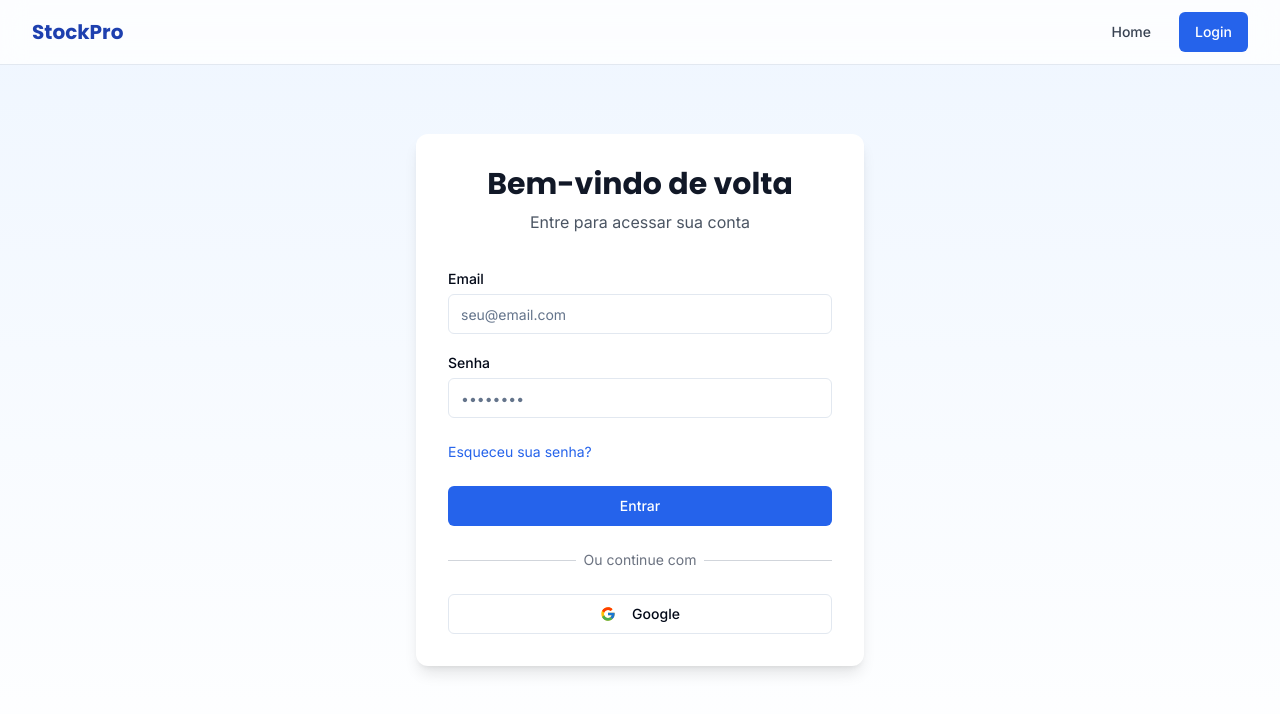
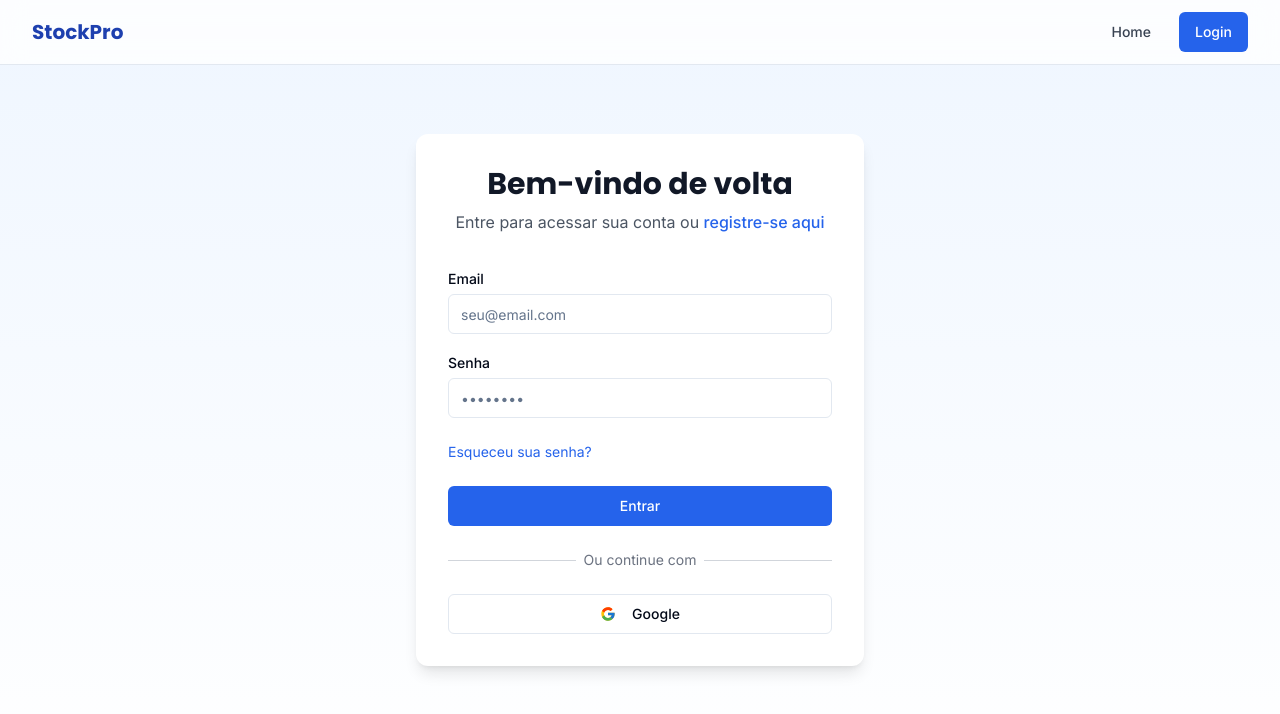
Before and after one commit to alexmiranda18/inventory-portal, a React (Vite) app: page /login in a window 1280 px wide. Shown: the top 714 px of the page. Built offline with nearby package versions, Linux system fonts and the light colour scheme.

Commit message:
Add registration link to login page
Included a link on the login page that directs users to the registration page for new users.
[skip gpt_engineer]

```diff
--- a/src/pages/Login.tsx
+++ b/src/pages/Login.tsx
@@ -36,7 +36,10 @@ const Login = () => {
               Bem-vindo de volta
             </h2>
             <p className="mt-2 text-gray-600">
-              Entre para acessar sua conta
+              Entre para acessar sua conta ou{" "}
+              <Link to="/register" className="text-primary-600 hover:text-primary-500 font-medium">
+                registre-se aqui
+              </Link>
             </p>
           </div>
 
```
